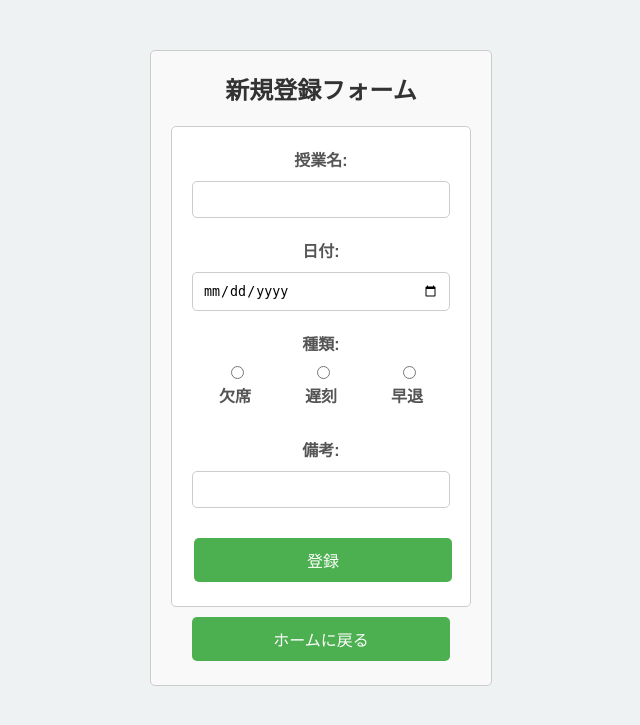
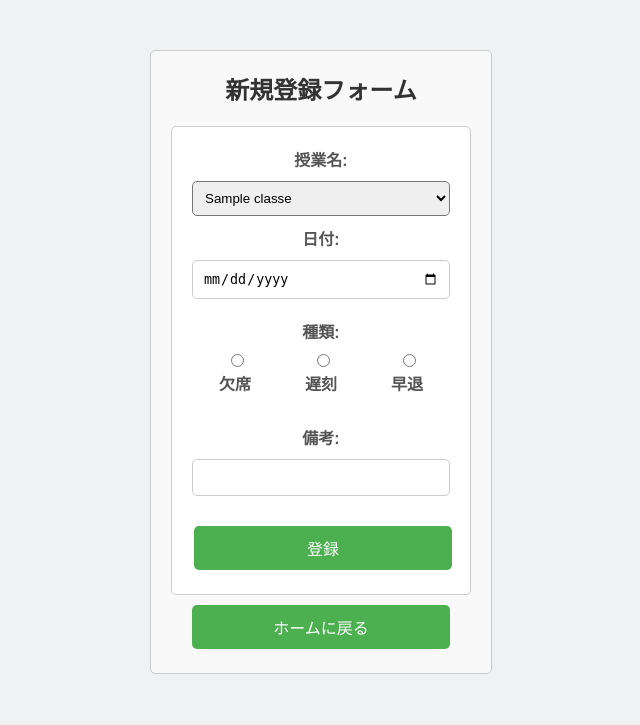
Before and after one commit to DogoShota/Attendance_app, a PHP site: page /attendance_form.php in a window 1280 px wide. Shown: the top 725 px of the page, without its empty margins (319-959 px from the left). Run offline with PHP 8.4, Linux system fonts and the light colour scheme; a user stored in the database is signed in; tables that the repository leaves empty or names only in its code hold one stand-in row (values such as "Sample post").

Commit message:
クラスdbを作成し、プルダウンリストに変更

```diff
--- a/attendance_form.php
+++ b/attendance_form.php
@@ -6,6 +6,28 @@ if (!isset($_SESSION['student_id'])) {
     header("Location: login.php");
     exit();
 }
+
+// config.phpのインクルード
+include 'config.php';
+
+// データベース接続
+$conn = new mysqli(DB_HOST, DB_USER, DB_PASS, DB_NAME);
+if ($conn->connect_error) {
+    die("Connection failed: " . $conn->connect_error);
+}
+
+// 授業名を取得するSQLクエリ
+$sql = "SELECT class_id, class_name FROM classes";
+$result = $conn->query($sql);
+
+// 授業名を配列に格納
+$classes = [];
+if ($result->num_rows > 0) {
+    while($row = $result->fetch_assoc()) {
+        $classes[] = $row;
+    }
+}
+$conn->close();
 ?>
 
 <!DOCTYPE html>
@@ -20,7 +42,11 @@ if (!isset($_SESSION['student_id'])) {
         <h2>新規登録フォーム</h2>
         <form action="submit_attendance.php" method="post">
             <label for="class_name">授業名:</label>
-            <input type="text" id="class_name" name="class_name" required>
+            <select id="class_name" name="class_name" required>
+                <?php foreach($classes as $class): ?>
+                    <option value="<?php echo $class['class_name']; ?>"><?php echo $class['class_name']; ?></option>
+                <?php endforeach; ?>
+            </select>
 
             <label for="attendance_date">日付:</label>
             <input type="date" id="attendance_date" name="attendance_date" required>
--- a/style.css
+++ b/style.css
@@ -191,3 +191,11 @@ form .button + .button {
     margin-bottom: 20px;
     text-align: center;
 }
+
+select#class_name {
+    width: 100%;
+    padding: 8px;
+    box-sizing: border-box;
+    margin-bottom: 10px; /* 他の入力フィールドと一貫性を持たせるためのマージン */
+    border-radius: 5px; /* 角を丸くする */
+}
```
